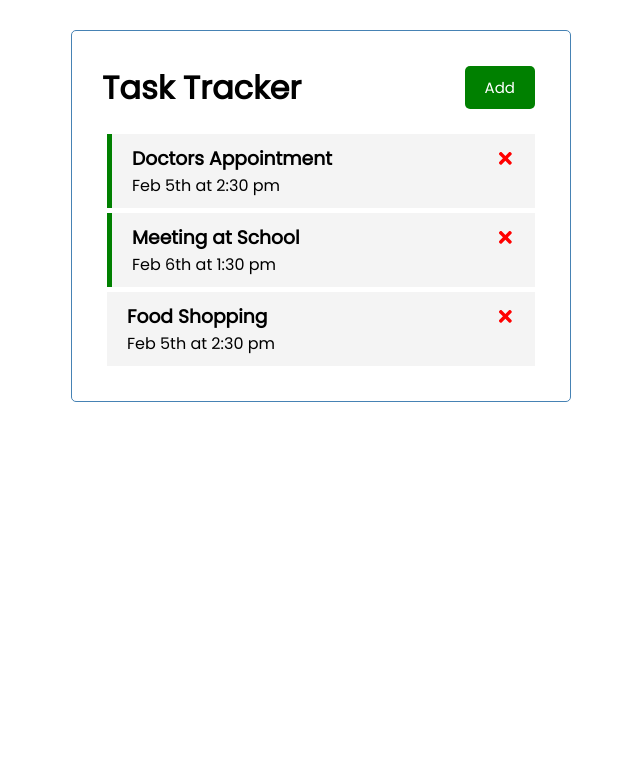
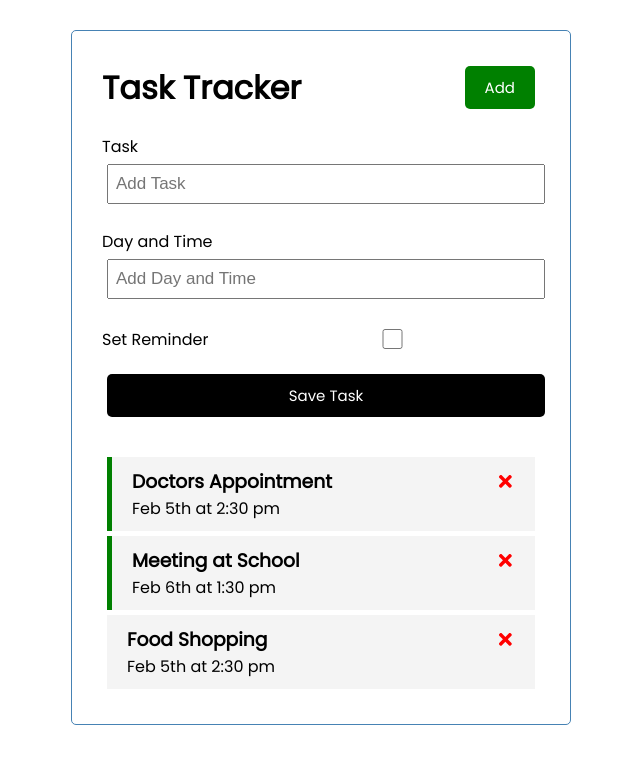
Before and after one commit to treykapfer/task_tracker, a React (Create React App) app: page / in a window 1280 px wide. Shown: the top 764 px of the page, without its empty margins (319-959 px from the left). Built offline with nearby package versions, Linux system fonts and the light colour scheme.

Commit message:
add task stuff

```diff
--- a/src/App.js
+++ b/src/App.js
@@ -1,5 +1,6 @@
 import Header from './components/Header'
 import Tasks from './components/Tasks'
+import AddTask from './components/AddTask'
 import {useState} from 'react'
 
 function App() {
@@ -40,6 +41,7 @@
   return (
     <div className='container'>
       <Header />
+      <AddTask />
       {tasks.length > 0 ?
         <Tasks tasks ={tasks} onDelete={deleteTask} onToggle = {toggleReminder}/> :
         <h3 style={{color: 'red'}}>No Tasks Available</h3>}
--- a/src/components/AddTask.js
+++ b/src/components/AddTask.js
@@ -1,27 +1,42 @@
+import { useState } from 'react'
 
 const AddTask = () => {
+
+    const [text, setText] = useState('')
+    const [day, setDay] = useState('')
+    const [reminder, setReminder] = useState(false)
+
+    const textChangeHandler = (e) => {
+        setText(e.target.value)
+    }
+    const dayChangeHandler = (e) => {
+        setDay(e.target.value)
+    }
+    const reminderChangeHandler = (e) => {
+        setReminder(e.currentTarget.checked)
+    }
 
     return (
         <form className='add-form'>
             <div className='form-control'>
                 <label>Task</label>
-                <input type='text' placeholder='Add Task' />
+                <input type='text' placeholder='Add Task' value={text} onChange={textChangeHandler} />
             </div>
 
             <div className='form-control'>
                 <label>Day and Time</label>
-                <input type='text' placeholder='Add Day and Time' />
+                <input type='text' placeholder='Add Day and Time' value={day} onChange={dayChangeHandler}/>
             </div>
 
-            <div className='form-control'>
+            <div className='form-control form-control-check'>
                 <label>Set Reminder</label>
-                <input type='checkbox' />
+                <input type='checkbox' value={reminder} onChange={reminderChangeHandler}/>
             </div>
 
-            <input type='submit' value='Save Task'/>
+            <input className='btn btn-block' type='submit' value='Save Task'/>
 
         </form>
     )
 }
 
-export default Task;
+export default AddTask;
```
